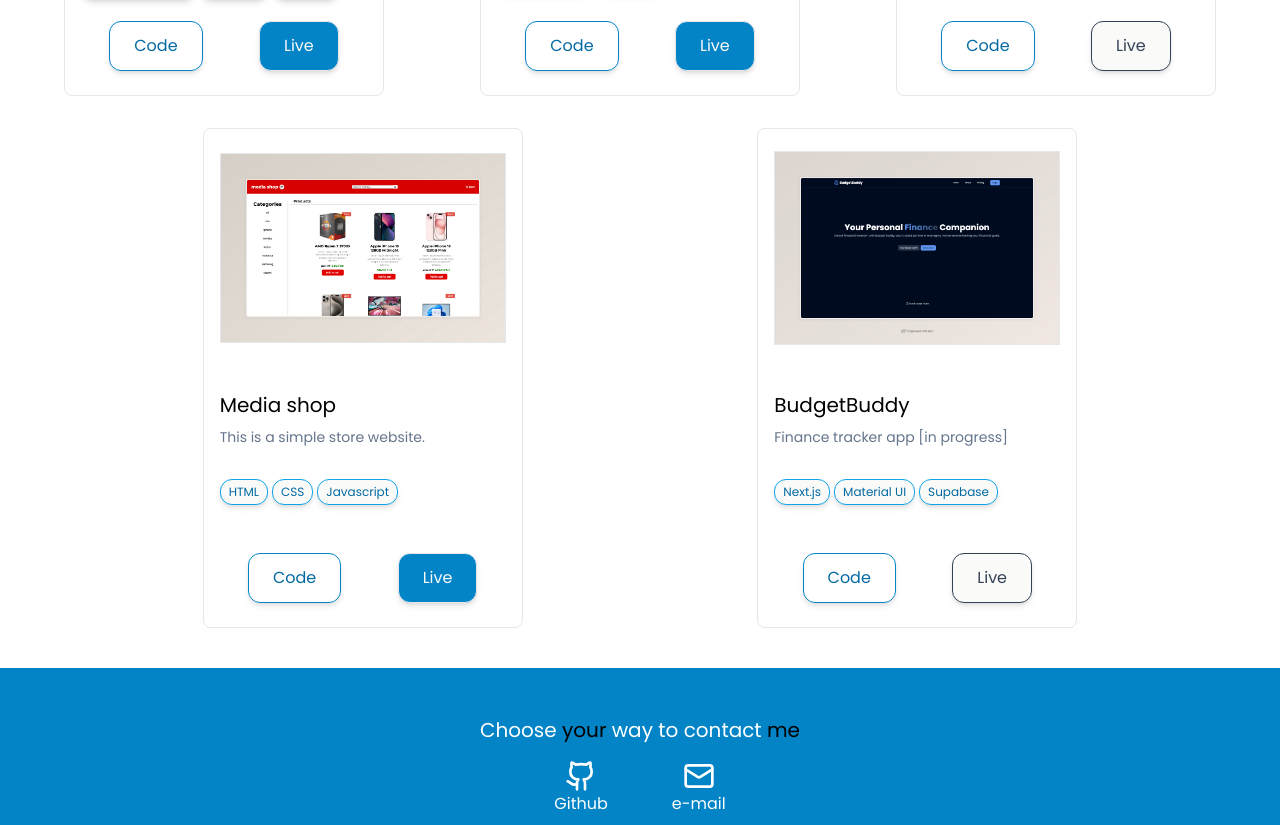
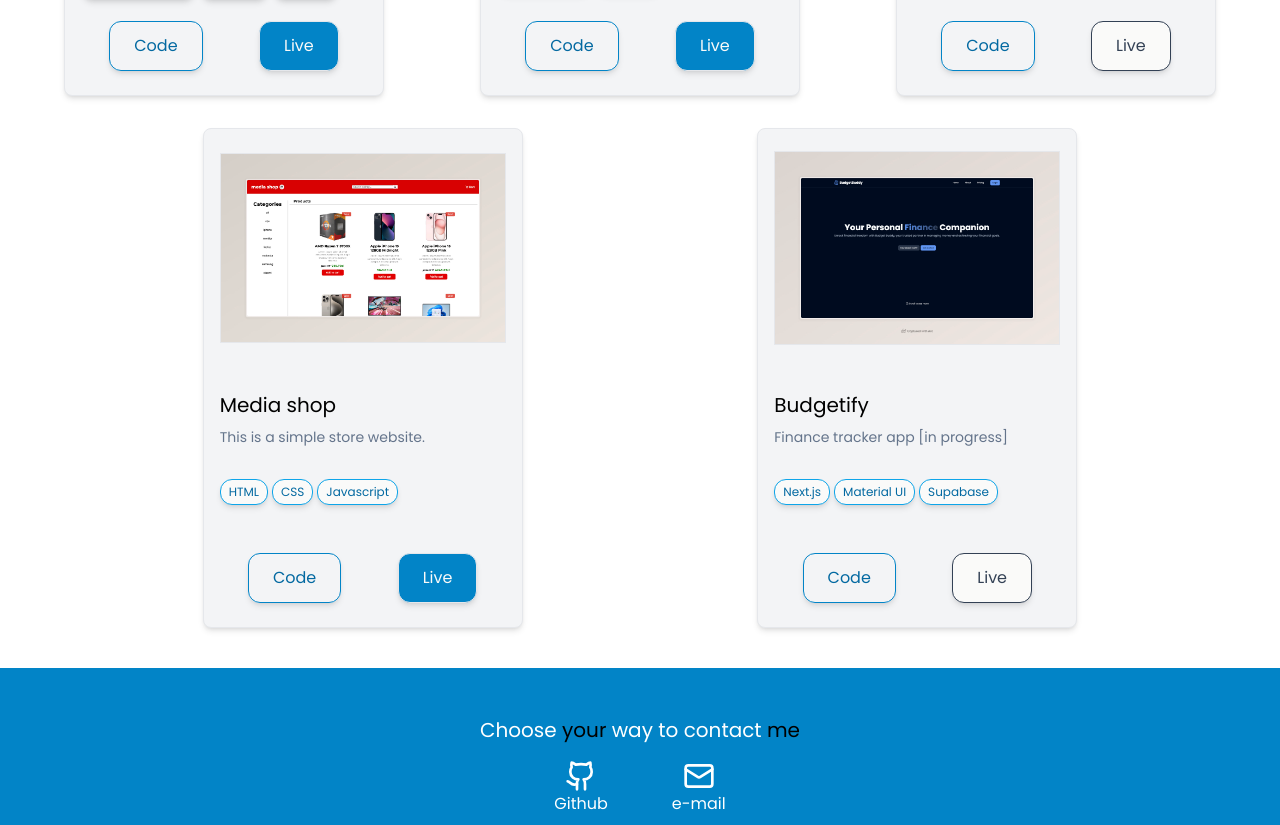
Before and after one commit to rynkovski/portfolio, a React (Vite) app: page / in a window 1280 px wide. Shown: the part 1220-2045 px from the top of the page. Built offline with nearby package versions, Linux system fonts and the light colour scheme.

Commit message:
feat: add bg to proejct card

```diff
--- a/src/components/ProjectCard.tsx
+++ b/src/components/ProjectCard.tsx
@@ -18,7 +18,7 @@ function ProjectCard({
   linkLive,
 }: ProjectCard) {
   return (
-    <div className="border w-80 min-h-[500px]  p-4 flex justify-between flex-col rounded-lg">
+    <div className="border w-80 min-h-[500px]  p-4 flex justify-between flex-col rounded-lg bg-gray-100 shadow-md">
       <div className="flex justify-center items-center min-h-[206px]">
         <a href={linkLive}>
           <img className="border w-full  aspect-[4:3]" src={image} alt="" />
@@ -33,7 +33,6 @@ function ProjectCard({
           return <Badge key={badge}>{badge}</Badge>;
         })}
       </div>
-
       <div className="flex items-center justify-around mt-2">
         <a
           href={linkCode}
--- a/src/components/Projects.tsx
+++ b/src/components/Projects.tsx
@@ -53,7 +53,7 @@ const ProjectsData = [
   },
   {
     image: "./images/BudgetBuddy.jpeg",
-    title: "BudgetBuddy",
+    title: "Budgetify",
     text: "Finance tracker app [in progress]",
     badges: ["Next.js", "Material UI", "Supabase"],
     linkCode: "https://github.com/rynkovski/finance-tracker-next",
```
